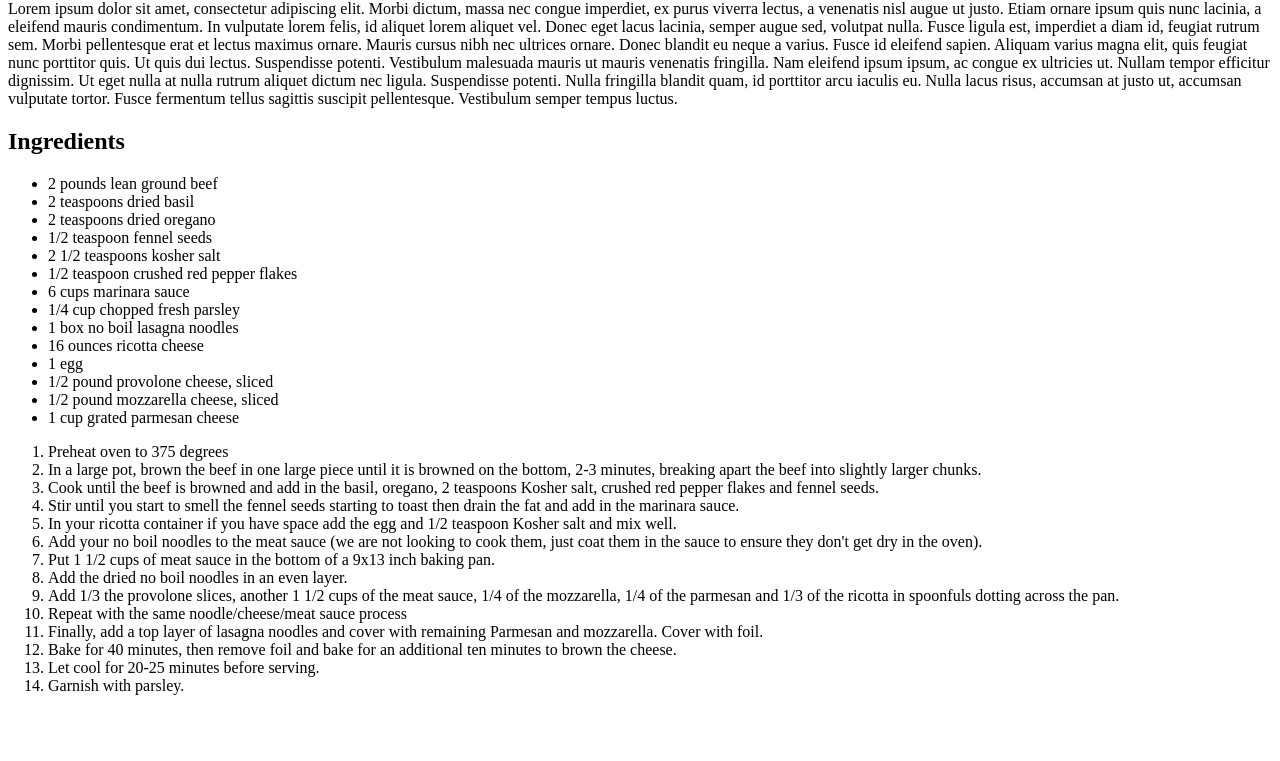
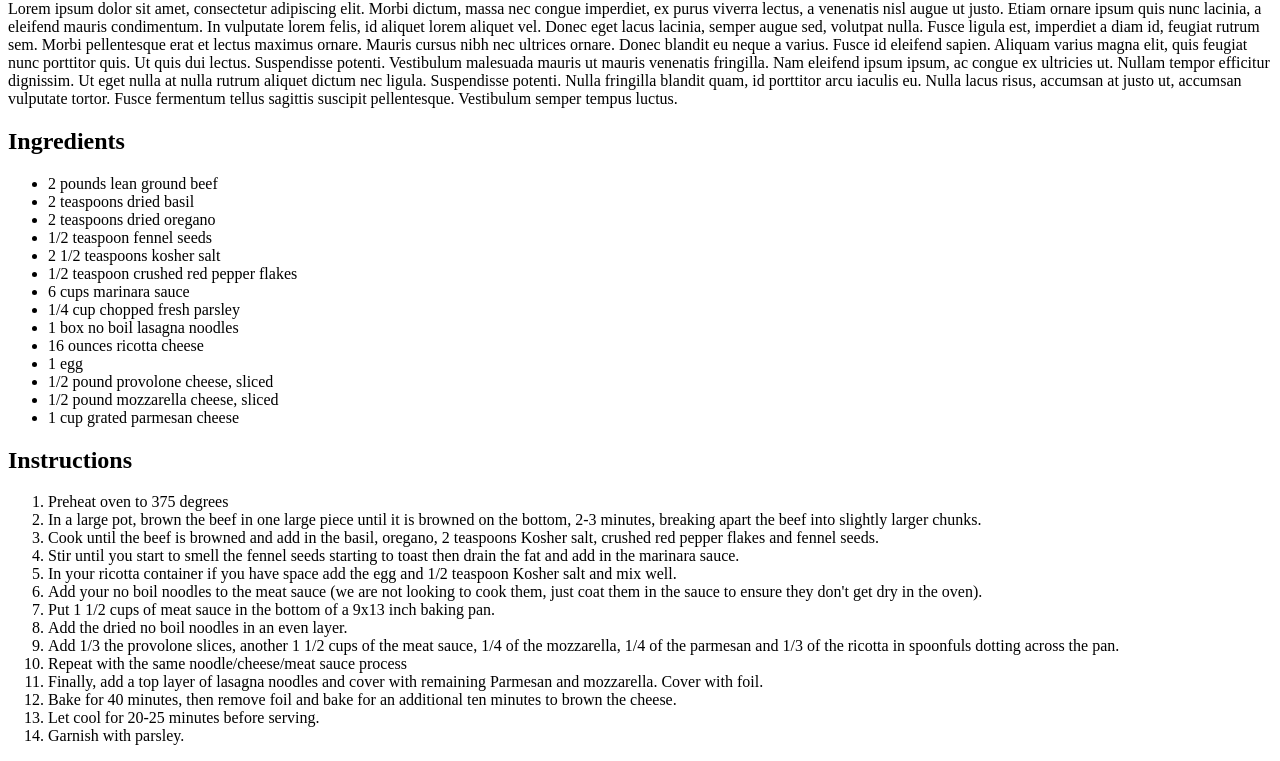
Before and after one commit to katelyngrimoldby/odin-recipes, a plain HTML site: page Recipes/recipe2.html in a window 1280 px wide. Shown: the part 135-896 px from the top of the page. Before the commit the page ends 846 px from the top, so only its background shows below. Drawn offline with Linux system fonts and the light colour scheme.

Commit message:
Add headline in instructions card

```diff
--- a/Recipes/recipe2.html
+++ b/Recipes/recipe2.html
@@ -45,6 +45,7 @@
         </ul>
     </section>
     <section class="instructions">
+        <h2>Instructions</h2>
         <ol>
             <li>Preheat oven to 375 degrees</li>
             <li>In a large pot, brown the beef in one large piece until it is browned on the bottom, 2-3 minutes, breaking apart the beef into slightly larger chunks.</li>
```
